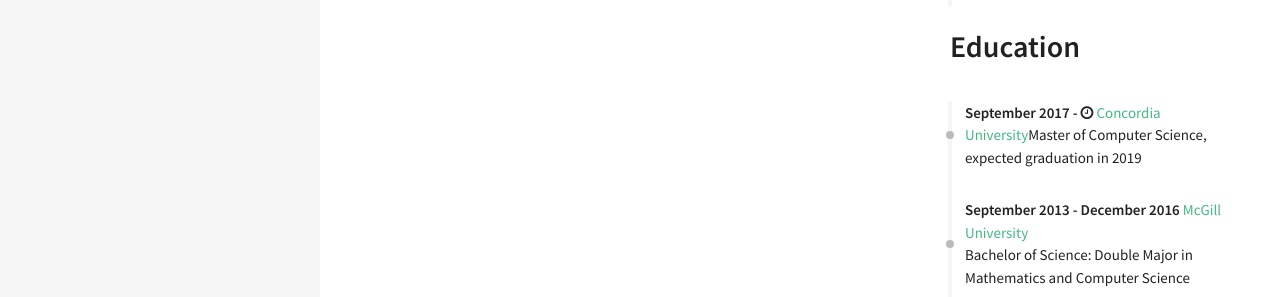
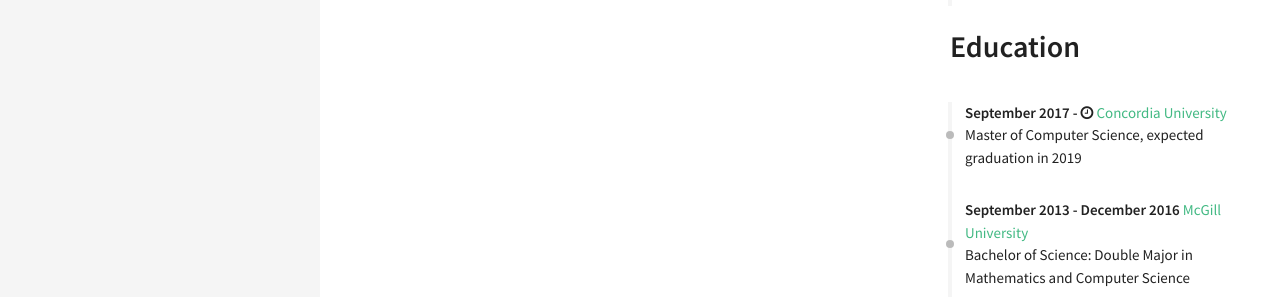
Before and after one commit to rezazzr/davari.io, a Jekyll site: the page built from index.html, in a window 1280 px wide. Shown: the part 706-1003 px from the top of the page. Built offline with Jekyll 4.4.1, drawn with Linux system fonts in a browser that asks for light colours; nearby versions of some CDN libraries.

Commit message:
missing line break was added

```diff
--- a/_data/index/education.yml
+++ b/_data/index/education.yml
@@ -1,7 +1,7 @@
 - name: Concordia University
   link: https://www.concordia.ca/
   date: September 2017 - <i class="fa fa-clock-o" aria-hidden="true" title="Until Now"></i>
-  descr: Master of Computer Science, expected graduation in 2019
+  descr: <br> Master of Computer Science, expected graduation in 2019
 
 - name: McGill University
   link: https://www.mcgill.ca/
```
